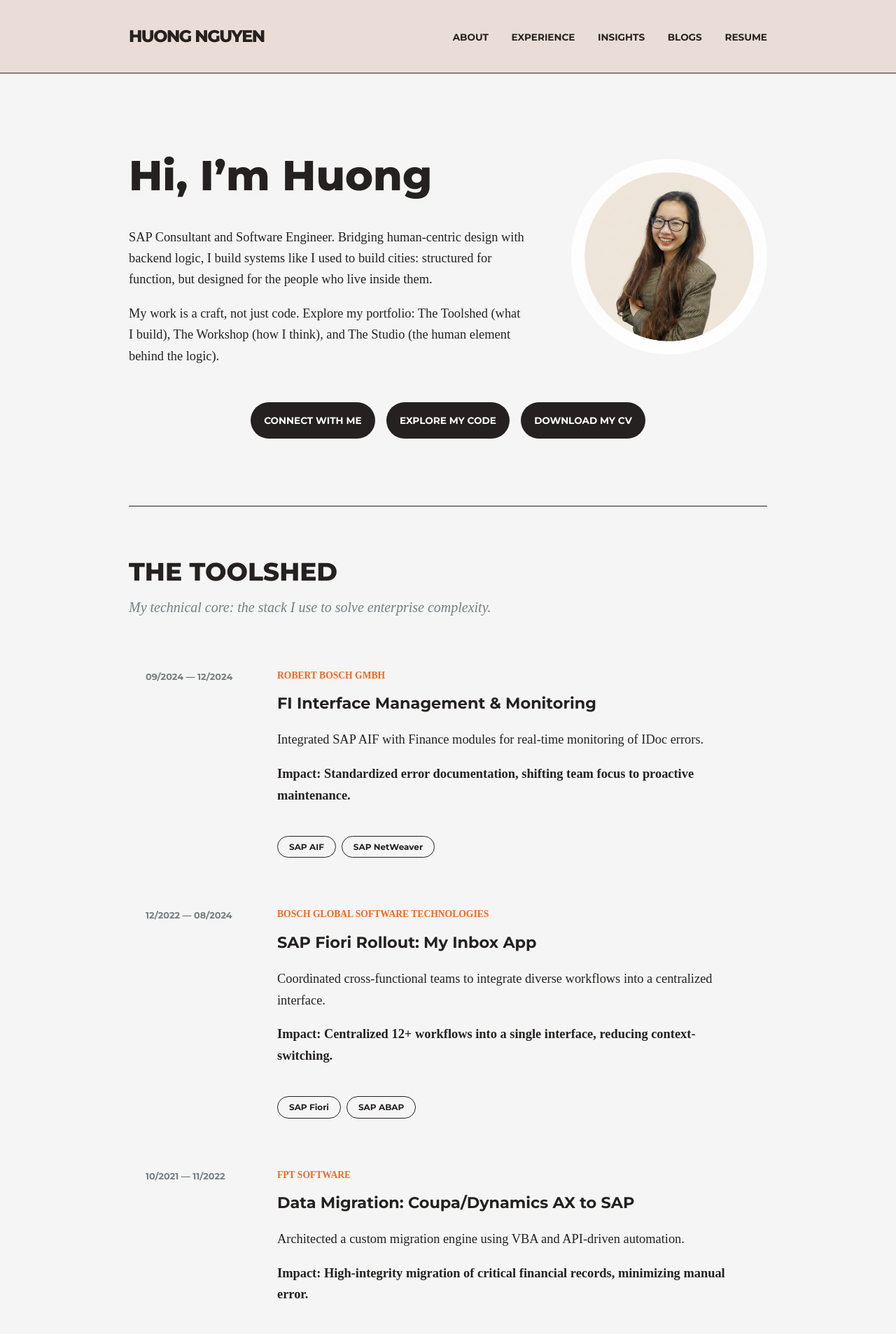
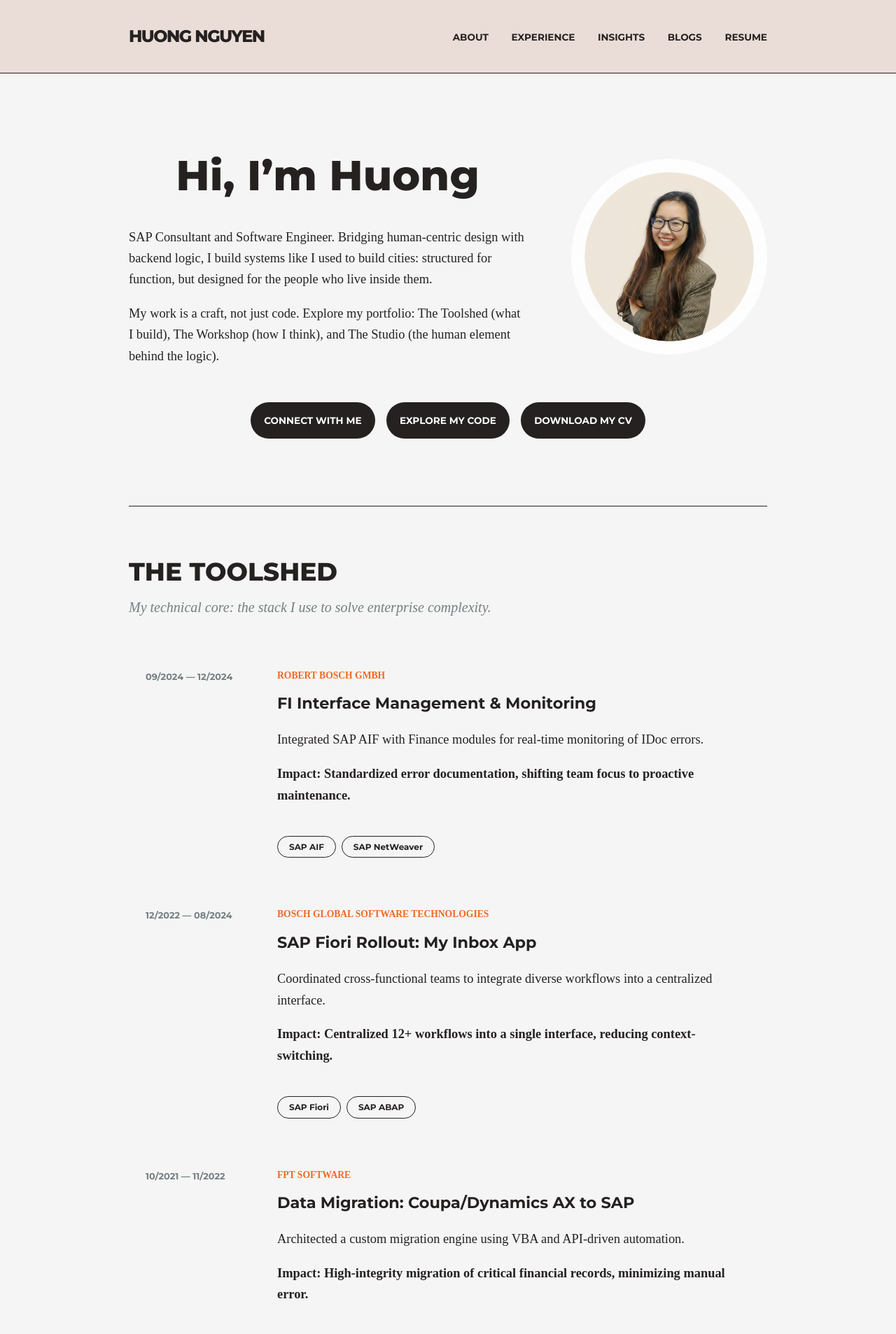
Before and after one commit to huongntn/portfolio-website, a Jekyll site: the page built from index.html, in a window 1280 px wide. Shown: the top 1907 px of the page at 70% size. Built offline with Jekyll 4.4.1, drawn with Linux system fonts in a browser that asks for light colours; some web fonts are replaced.

Commit message:
Update style.css

```diff
--- a/assets/css/style.css
+++ b/assets/css/style.css
@@ -34,6 +34,8 @@ header { background-color: var(--menu-sand); border-bottom: 1px solid var(--text
 .hero-container { display: flex; flex-direction: column; padding: 6rem 0; }
 .hero-wrapper { display: flex; flex-direction: row; justify-content: space-between; align-items: center; gap: 4rem; }
 .hero-text { flex: 1; text-align: left; }
+.hero-title { width: 100%; text-align: center; }
+.hero-title h1 { display: block; }
 .hero-buttons { display: flex; flex-direction: row; flex-wrap: nowrap; gap: 1rem; margin-top: 2rem; justify-content: center; width: 100% }
 h1 { font-family: var(--font-headers); font-weight: 800; font-size: 3.75rem; margin: 0 0 1.5rem 0; }
 
```
